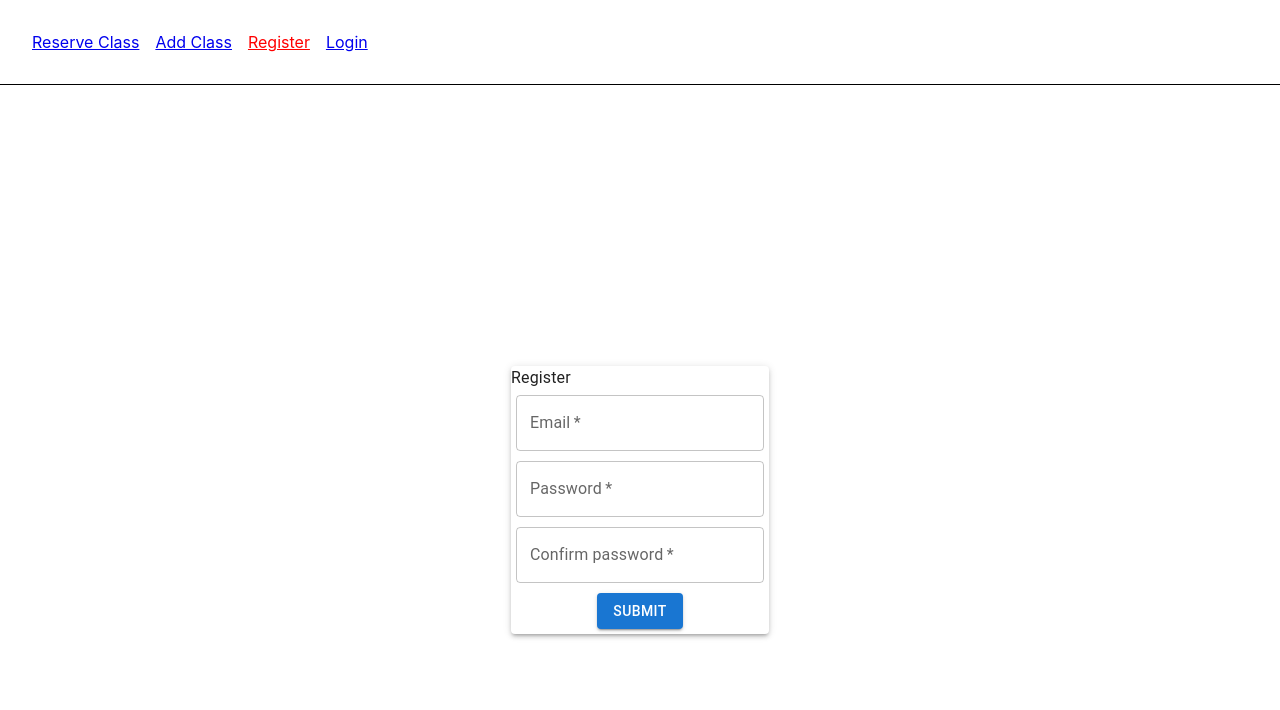
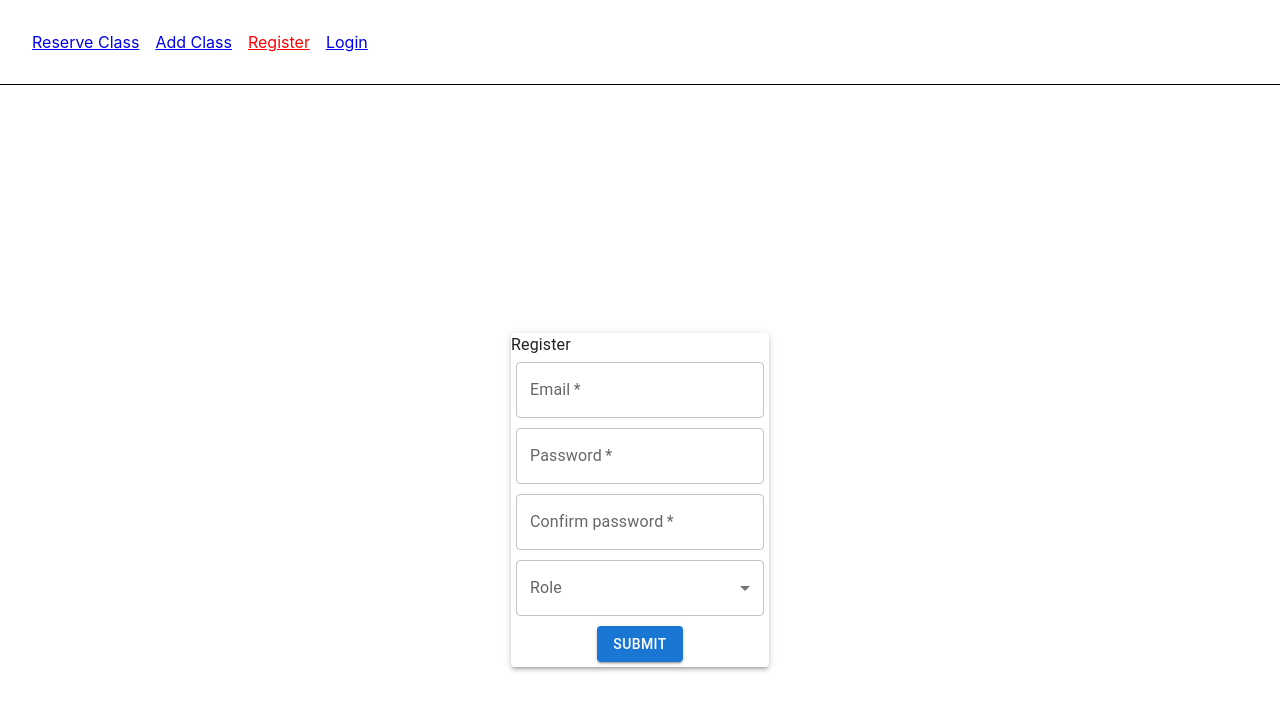
Before and after one commit to Andy-git985/booking, a React (Create React App) app in the folder frontend/: page /user/register in a window 1280 px wide. Shown: the top 710 px of the page. Built offline with nearby package versions, Linux system fonts and the light colour scheme; what reduxjs-toolkit-persist would draw is missing.

Commit message:
register user add roles

```diff
--- a/frontend/src/App.jsx
+++ b/frontend/src/App.jsx
@@ -1,3 +1,4 @@
+import { forwardRef, useState } from 'react';
 import { BrowserRouter, Routes, Route } from 'react-router-dom';
 import NavBar from './components/NavBar';
 import AddClass from './pages/AddClass';
@@ -5,7 +6,25 @@ import Login from './pages/Login';
 import Register from './pages/Register';
 import ReserveClass from './pages/ReserveClass';
 
+import Snackbar from '@mui/material/Snackbar';
+import MuiAlert, { AlertProps } from '@mui/material/Alert';
+
+const Alert = forwardRef(function Alert(props, ref) {
+  return <MuiAlert elevation={6} ref={ref} variant="filled" {...props} />;
+});
+
 export default function App() {
+  const [open, setOpen] = useState(false);
+  const [alert, setAlert] = useState('');
+
+  const handleClose = (event, reason) => {
+    if (reason === 'clickaway') {
+      return;
+    }
+
+    setOpen(false);
+  };
+
   return (
     <BrowserRouter>
       <NavBar />
@@ -16,6 +35,11 @@ export default function App() {
         <Route path="/user/register" element={<Register />} />
         <Route path="/user/login" element={<Login />} />
       </Routes>
+      <Snackbar open={open} autoHideDuration={6000} onClose={handleClose}>
+        <Alert onClose={handleClose} severity="success" sx={{ width: '100%' }}>
+          {alert}
+        </Alert>
+      </Snackbar>
     </BrowserRouter>
   );
 }
--- a/frontend/src/data.js
+++ b/frontend/src/data.js
@@ -4,3 +4,8 @@ export const links = [
   { name: 'Register', path: '/user/register' },
   { name: 'Login', path: '/user/login' },
 ];
+
+export const roles = [
+  { id: 1, title: 'Client', data: 'client' },
+  { id: 2, title: 'Admin', data: 'admin' },
+];
--- a/frontend/src/features/userSlice.js
+++ b/frontend/src/features/userSlice.js
@@ -12,7 +12,8 @@ export const registerUser = createAsyncThunk(
   'users/registerUser',
   async (data, thunkAPI) => {
     try {
-      console.log(thunkAPI.getState());
+      // console.log(thunkAPI.getState());
+      console.log('data thunk', data);
       const newUser = await userServices.register(data);
       return newUser;
     } catch (error) {
@@ -25,6 +26,7 @@ export const loginUser = createAsyncThunk(
   'users/loginUser',
   async (data, thunkAPI) => {
     try {
+      console.log(data);
       const user = await userServices.login(data);
       return user;
     } catch (error) {
@@ -62,7 +64,7 @@ const userSlice = createSlice({
       })
       .addCase(registerUser.rejected, (state, action) => {
         state.status = 'rejected';
-        state.error = action.payload;
+        state.error = action.payload.error;
       })
       .addCase(loginUser.pending, (state, action) => {
         state.status = 'pending';
@@ -99,5 +101,4 @@ const userSlice = createSlice({
   },
 });
 
-export const { logout } = userSlice.actions;
 export default userSlice.reducer;
--- a/frontend/src/pages/Register.jsx
+++ b/frontend/src/pages/Register.jsx
@@ -1,17 +1,21 @@
-import { useEffect } from 'react';
+import { useEffect, useState } from 'react';
 import { useNavigate } from 'react-router-dom';
-import { useSelector } from 'react-redux';
+import { useDispatch, useSelector } from 'react-redux';
 import { useForm, Controller } from 'react-hook-form';
 import {
   Box,
   Button,
   Container,
+  FormControl,
+  InputLabel,
+  MenuItem,
   Paper,
+  Select,
   TextField,
   Typography,
 } from '@mui/material';
-// import { registerUser } from '../reducers/userReducer';
-import userServices from '../services/user';
+import { registerUser } from '../features/userSlice';
+import { roles } from '../data';
 
 const Register = () => {
   // const navigate = useNavigate();
@@ -34,20 +38,21 @@ const Register = () => {
   // //   email: '',
   // //   password: '',
   // // },
-
-  const { register, handleSubmit } = useForm();
+  const dispatch = useDispatch();
+  const { control, register, handleSubmit } = useForm();
 
   const onSubmit = async (data) => {
+    console.log(data);
     if (data.password !== data.confirmPassword) {
       // set a error message
       return;
     }
     data.email = data.email.toLowerCase();
     // dispatchEvent(data);
-    // dispatchEvent(registerUser(data));
-    console.log('submitting', data);
-    const response = await userServices.register(data);
-    console.log(response);
+    dispatch(registerUser(data));
+    // console.log('submitting', data);
+    // const response = await userServices.register(data);
+    // console.log(response);
   };
 
   return (
@@ -61,7 +66,6 @@ const Register = () => {
     >
       <Paper elevation={3}>
         <Typography component="h1">Register</Typography>
-        {/* <form> */}
         <form onSubmit={handleSubmit(onSubmit)}>
           <Box
             sx={{
@@ -90,6 +94,26 @@ const Register = () => {
               required
               {...register('confirmPassword')}
             ></TextField>
+
+            <Controller
+              name="role"
+              render={({ field }) => (
+                <>
+                  <FormControl fullWidth>
+                    <InputLabel>Role</InputLabel>
+                    <Select {...field} label="role">
+                      {roles.map((role) => (
+                        <MenuItem key={role.id} value={role.data}>
+                          {role.title}
+                        </MenuItem>
+                      ))}
+                    </Select>
+                  </FormControl>
+                </>
+              )}
+              control={control}
+              defaultValue=""
+            />
             <Button type="submit" variant="contained">
               Submit
             </Button>
```
Also changed, not shown: frontend/src/features/scheduleSlice.js (added), 2 other files (tests, documents, lock files or other folders).
